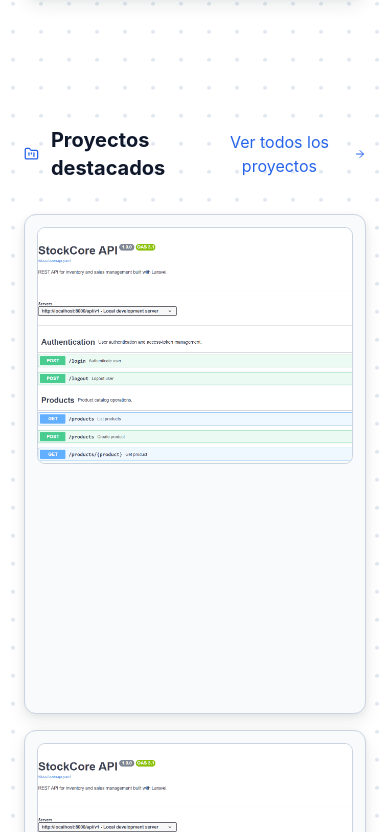
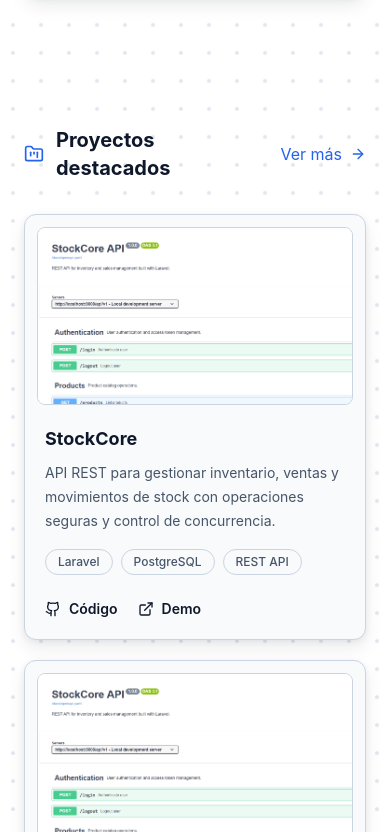
Before and after one commit to josecarlosonate/Portafolio, a React app: page / in a window 390 px wide. Shown: the part 2712-3544 px from the top of the page. Built offline with nearby package versions, Linux system fonts and the light colour scheme; the HTML template or start-up script is replaced by a standard one.

Commit message:
Build responsive featured project card layout

```diff
--- a/src/components/Projects.tsx
+++ b/src/components/Projects.tsx
@@ -1,4 +1,4 @@
-import { ArrowRight, FolderKanban } from "lucide-react";
+import { ArrowRight, ExternalLink, FolderKanban, Github } from "lucide-react";
 import { ProjectsTranslations } from "../translations/projects"
 import type { Language } from "../types/language"
 
@@ -8,44 +8,86 @@
 
 function Projects({ language }: ProjectsProps) {
     const translations = ProjectsTranslations[language];
-    const array = Array.from({ length: 5 });
+    const array = Array.from({ length: 3 });
 
     return (
         <>
             <section id="projects" className="w-full min-h-screen text-foreground">
                 <div className="relative z-10 mx-auto w-full px-6 py-16">
 
-                    <div className="flex items-center justify-between">
+                    <div className="flex items-center justify-between gap-4">
                         <div className="flex items-center gap-3">
-                            <FolderKanban className="size-5 text-primary" />
+                            <FolderKanban className="size-5 shrink-0 text-primary" />
                             <h2 className="text-xl font-bold text-foreground">
                                 {translations.title}
                             </h2>
                         </div>
-                        <button type="button"
-                            className="flex items-center gap-2 text-sm font-bold text-primary cursor-pointer">
-                            {translations.action}
-                            <ArrowRight className="size-4 text-primary" />
+                        <button
+                            type="button"
+                            className="flex shrink-0 items-center gap-2 text-sm font-bold text-primary cursor-pointer"
+                        >
+                            <span className="hidden sm:inline">{translations.action}</span>
+                            <span className="sm:hidden">Ver más</span>
+                            <ArrowRight className="size-4" />
                         </button>
                     </div>
 
-                    <div className="mt-8 grid grid-cols-1 gap-4 sm:grid-cols-2 lg:grid-cols-3 xl:grid-cols-5">
+                    <div className="mt-8 grid grid-cols-1 gap-5 md:grid-cols-2 xl:grid-cols-3">
                         {array.map((_, index) => (
                             <article
                                 key={index}
-                                className="flex min-w-0 min-h-125 flex-col overflow-hidden
-                                    rounded-xl border border-border bg-surface shadow-surface
-                                    transition-all duration-300 ease-out
+                                className="flex min-w-0 flex-col overflow-hidden rounded-xl border border-border
+                                    bg-surface shadow-surface transition-all duration-300 ease-out
                                     hover:-translate-y-1.5 hover:border-primary
                                     hover:shadow-[0_12px_32px_rgb(59_130_246_/_0.18)]"
                             >
                                 <div className="p-3 pb-0">
-                                    <div className="aspect-[4/3] overflow-hidden rounded-lg border border-border">
+                                    <div className="aspect-video overflow-hidden rounded-lg border border-border">
                                         <img
                                             src="/images/projects/stockcore.png"
                                             alt="StockCore API documentation"
                                             className="h-full w-full object-cover object-top"
                                         />
+                                    </div>
+                                </div>
+
+                                <div className="flex flex-1 flex-col p-5">
+                                    <h3 className="text-lg font-bold text-foreground">
+                                        StockCore
+                                    </h3>
+
+                                    <p className="mt-2 text-sm leading-6 text-muted">
+                                        API REST para gestionar inventario, ventas y movimientos de stock
+                                        con operaciones seguras y control de concurrencia.
+                                    </p>
+
+                                    <div className="mt-4 flex flex-wrap gap-2">
+                                        <span className="rounded-full border border-border bg-surface-soft px-3 py-1 text-xs font-medium text-muted">
+                                            Laravel
+                                        </span>
+                                        <span className="rounded-full border border-border bg-surface-soft px-3 py-1 text-xs font-medium text-muted">
+                                            PostgreSQL
+                                        </span>
+                                        <span className="rounded-full border border-border bg-surface-soft px-3 py-1 text-xs font-medium text-muted">
+                                            REST API
+                                        </span>
+                                    </div>
+
+                                    <div className="mt-auto flex items-center gap-5 pt-6">
+                                        <a
+                                            href="#"
+                                            className="flex items-center gap-2 text-sm font-semibold text-foreground transition-colors hover:text-primary"
+                                        >
+                                            <Github className="size-4" />
+                                            Código
+                                        </a>
+                                        <a
+                                            href="#"
+                                            className="flex items-center gap-2 text-sm font-semibold text-foreground transition-colors hover:text-primary"
+                                        >
+                                            <ExternalLink className="size-4" />
+                                            Demo
+                                        </a>
                                     </div>
                                 </div>
                             </article>
```
